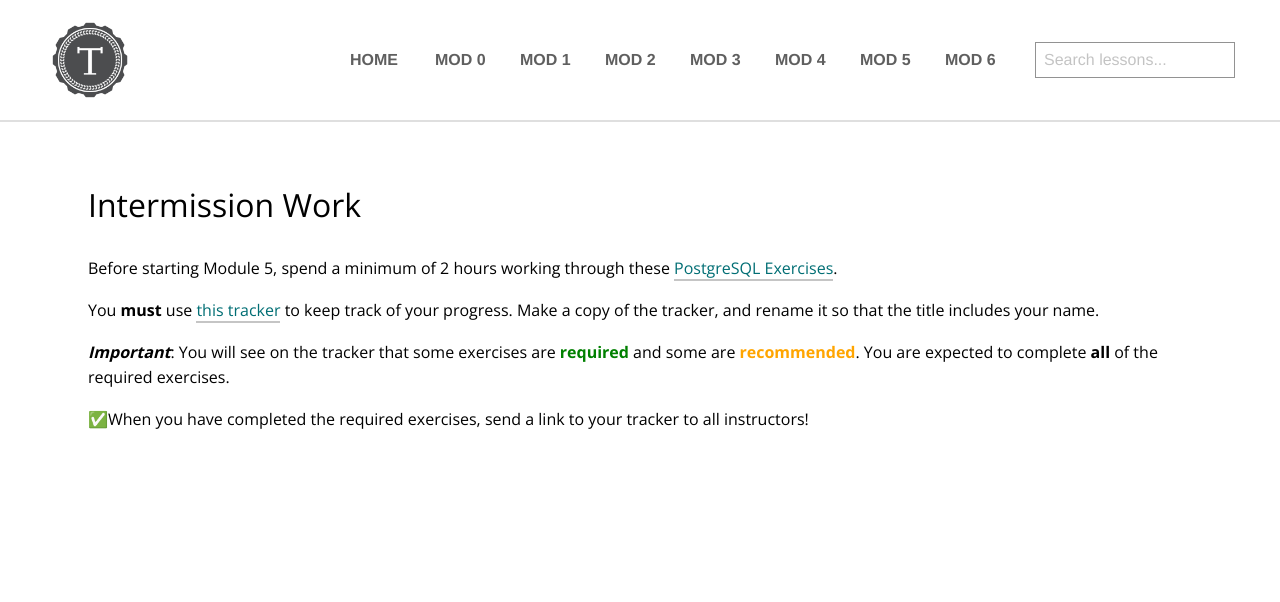
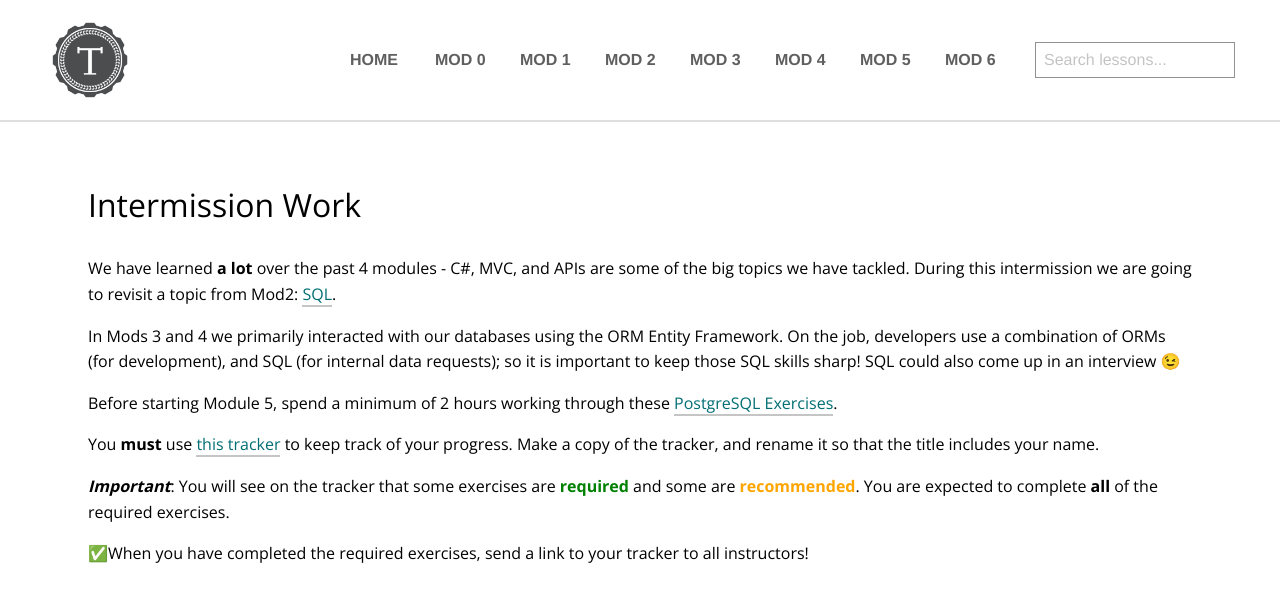
Before and after one commit to turingschool/launch-curriculum, a Jekyll site: the page built from module5/intermission/index.md, in a window 1280 px wide, cut to the strip 0-896 px from the top of the page. Shown: the top 602 px of the strip. Built offline with Jekyll 4.4.1, drawn with Linux system fonts in a browser that asks for light colours; nearby versions of some CDN libraries; comment, search, counter and statistics services are not loaded.

Commit message:
Update Intermission Work

```diff
--- a/module5/intermission/index.md
+++ b/module5/intermission/index.md
@@ -2,6 +2,10 @@
 layout: page
 title: Intermission Work
 ---
+
+We have learned **a lot** over the past 4 modules - C#, MVC, and APIs are some of the big topics we have tackled.  During this intermission we are going to revisit a topic from Mod2: [SQL](/module2/).
+
+In Mods 3 and 4 we primarily interacted with our databases using the ORM Entity Framework.  On the job, developers use a combination of ORMs (for development), and SQL (for internal data requests); so it is important to keep those SQL skills sharp!  SQL could also come up in an interview 😉
 
 Before starting Module 5, spend a minimum of 2 hours working through these [PostgreSQL Exercises](https://pgexercises.com/).
 
```
